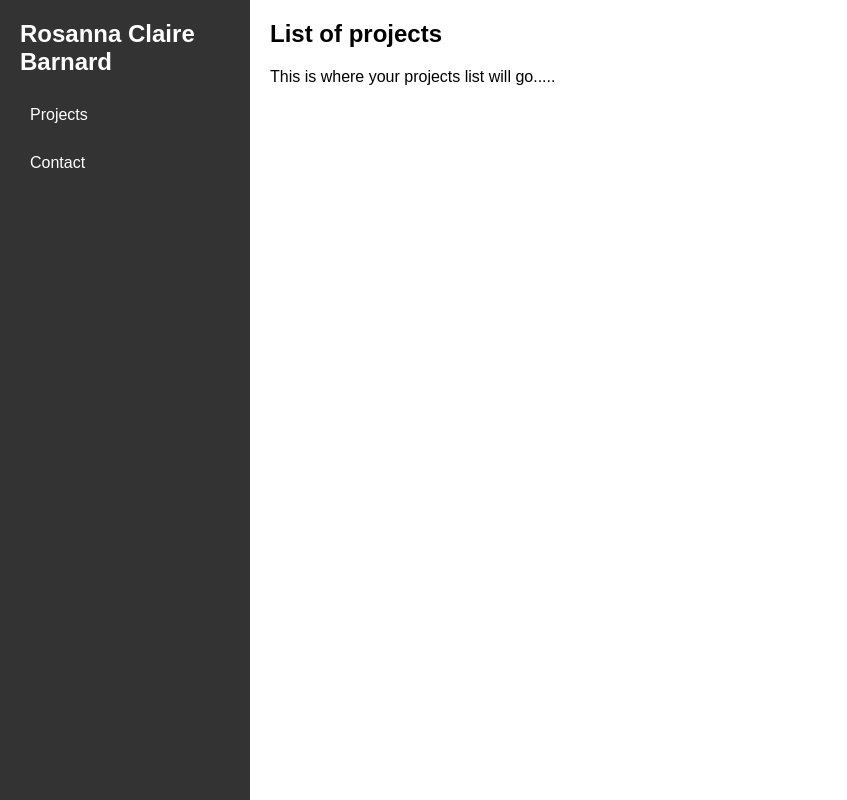
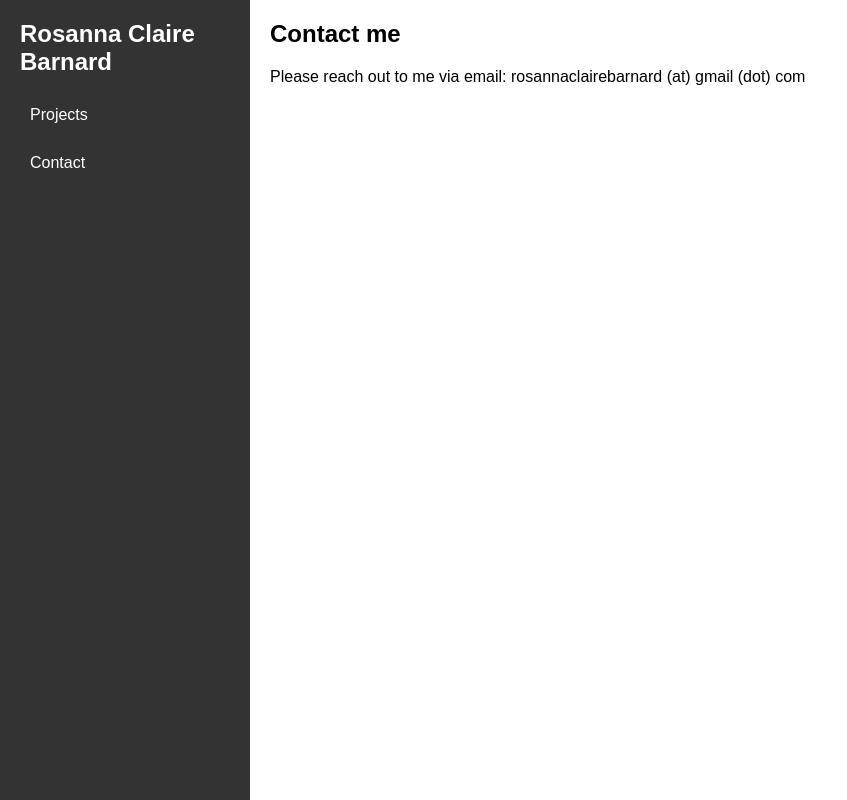
Before and after one commit to rosiebar/rosiebar.github.io, a plain HTML site: page index.html in a window 1280 px wide. Both pictures are taken after a click on the link "Contact". Shown: the whole page, without its empty margins (0-847 px from the left). Drawn offline with Linux system fonts and the light colour scheme.

Commit message:
Update index.html

```diff
--- a/index.html
+++ b/index.html
@@ -93,10 +93,15 @@
 				const targetId = link.getAttribute('data-target');
 
 				// Hide all sections
-				sections.forEach(section => section.classList.remove('active');
+				sections.forEach(section => {
+					 section.classList.remove('active');
+				});
 
 				// Show the selected section
-				document.getElementById(targetId).classList.add('active');
+				const targetSection = document.getElementById(targetId);
+				if (targetSection) {
+					targetSection.classList.add('active');
+				}
 			});
 		});
 	});
```
